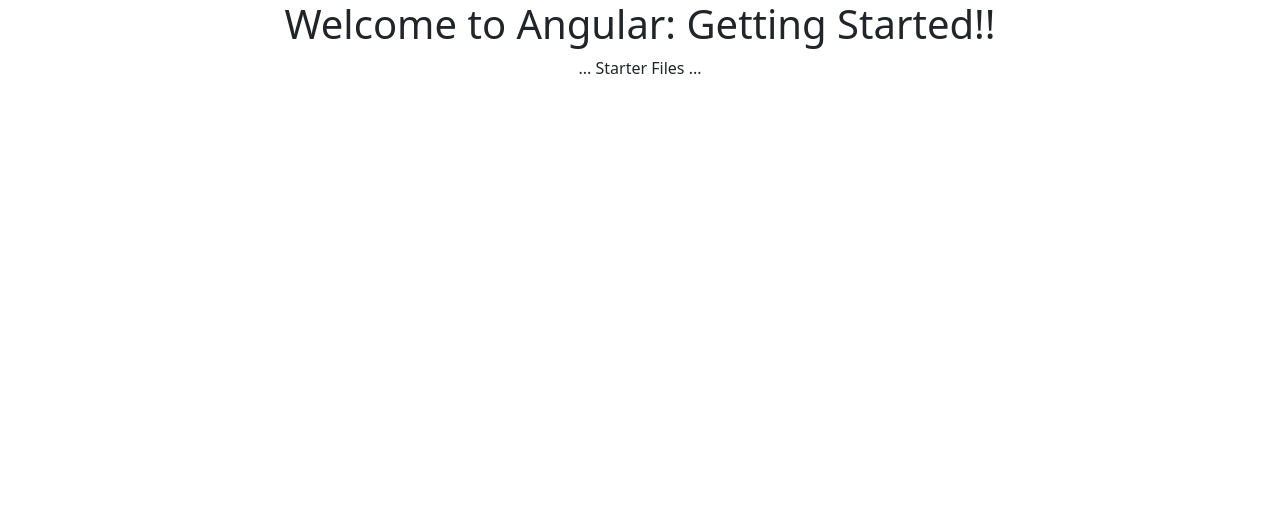
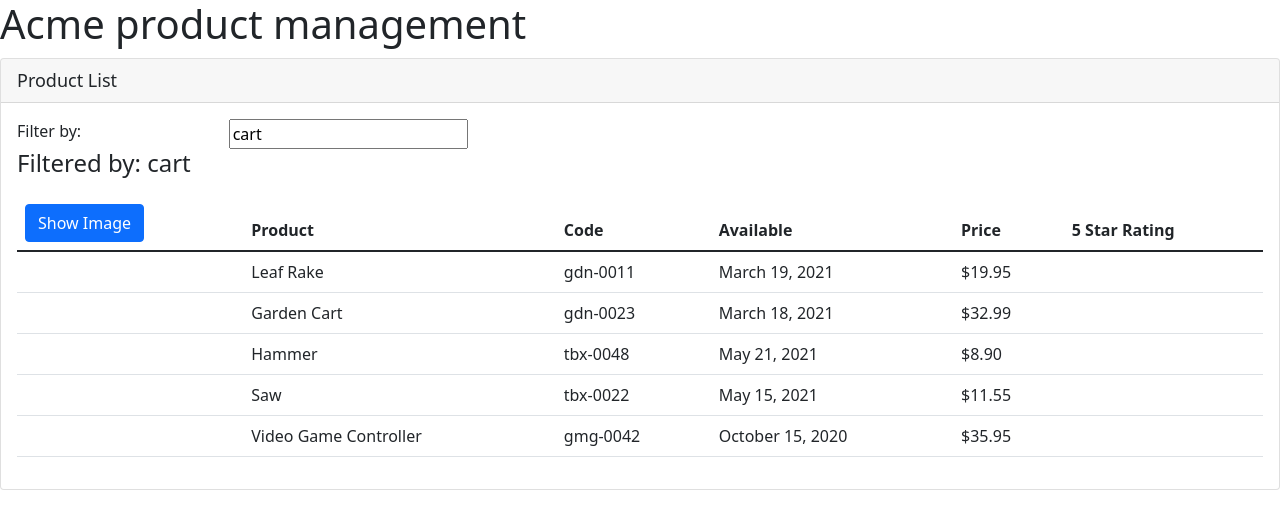
Before and after one commit to NathanL74/Angular-GettingStarted, an Angular app: page /welcome in a window 1280 px wide. Shown: the top 528 px of the page. Built offline with nearby package versions, Linux system fonts and the light colour scheme.

Commit message:
display products list

```diff
--- a/src/app/app.component.ts
+++ b/src/app/app.component.ts
@@ -1,10 +1,13 @@
-import { Component } from '@angular/core';
+import { Component } from "@angular/core";
 
 @Component({
   selector: 'pm-root',
-  templateUrl: './app.component.html',
-  styleUrls: ['./app.component.css']
+  template: `
+  <div> <h1> {{pageTitle}} </h1>
+    <pm-products></pm-products>
+  </div>
+  `
 })
 export class AppComponent {
-  title = 'Angular: Getting Started';
+  pageTitle: string = 'Acme product management';
 }
--- /dev/null
+++ b/src/app/products/product-list.component.html
@@ -0,0 +1,55 @@
+<div class="card">
+    <div class="card-header">
+      {{pageTitle}}
+    </div>
+    <div class="card-body">
+      <div class="row">
+        <div class="col-md-2">Filter by:</div>
+        <div class="col-md-4">
+          <input type="text" [(ngModel)]="listFilter" />
+        </div>
+      </div>
+      <div class="row">
+        <div class="col-md-6">
+          <h4>Filtered by: {{listFilter}}</h4>
+        </div>
+      </div>
+      <div class="table-responsive">
+        <table class="table" *ngIf="products.length">
+          <thead>
+            <tr>
+              <th>
+                <button class="btn btn-primary" (click)='toggleImage()'>
+                  {{showImage ? 'Hide' : 'Show'}} Image
+                </button>
+              </th>
+              <th>Product</th>
+              <th>Code</th>
+              <th>Available</th>
+              <th>Price</th>
+              <th>5 Star Rating</th>
+            </tr>
+          </thead>
+          <tbody>
+            <tr *ngFor="let product of products">
+              <td>
+                <img *ngIf="showImage" [src]="product.imageUrl" [title]="product.productName" [style.width.px]="imageWidth" [style.margin.px]="imageMargin">
+              </td>
+              <td>
+                <!-- <a [routerlink]="['/products', product.productId]"> -->
+                  {{product.productName}}
+                <!-- </a> -->
+              </td>
+              <td>{{product.productCode | lowercase}}</td>
+              <td>{{product.releaseDate}}</td>
+              <td>{{ product.price | currency:'USD':'symbol':'1.2-2'}}</td>
+              <td>
+                <!-- <pm-star [rating]="product.starRating" (ratingclicked)="onRatingClicked($event)"> -->
+                <!-- </pm-star> -->
+              </td>
+            </tr>
+          </tbody>
+        </table>
+      </div>
+    </div>
+  </div>
--- /dev/null
+++ b/src/app/products/product-list.component.ts
@@ -0,0 +1,72 @@
+import { Component } from "@angular/core";
+
+@Component({
+    selector: 'pm-products',
+    templateUrl : './product-list.component.html'
+})
+
+  export class ProductListComponent{
+    pageTitle: string  = 'Product List';
+    imageWidth: number = 50;
+    imageMargin: number = 2;
+    showImage: boolean = false;
+    listFilter: string = 'cart';
+
+    products: any[] = [
+        {
+            "productId": 1,
+            "productName": "Leaf Rake",
+            "productCode": "GDN-0011",
+            "releaseDate": "March 19, 2021",
+            "description": "Leaf rake with 48-inch wooden handle.",
+            "price": 19.95,
+            "starRating": 3.2,
+            "imageUrl": "assets/images/leaf_rake.png"
+          },
+          {
+            "productId": 2,
+            "productName": "Garden Cart",
+            "productCode": "GDN-0023",
+            "releaseDate": "March 18, 2021",
+            "description": "15 gallon capacity rolling garden cart",
+            "price": 32.99,
+            "starRating": 4.2,
+            "imageUrl": "assets/images/garden_cart.png"
+          },
+          {
+            "productId": 5,
+            "productName": "Hammer",
+            "productCode": "TBX-0048",
+            "releaseDate": "May 21, 2021",
+            "description": "Curved claw steel hammer",
+            "price": 8.9,
+            "starRating": 4.8,
+            "imageUrl": "assets/images/hammer.png"
+          },
+          {
+            "productId": 8,
+            "productName": "Saw",
+            "productCode": "TBX-0022",
+            "releaseDate": "May 15, 2021",
+            "description": "15-inch steel blade hand saw",
+            "price": 11.55,
+            "starRating": 3.7,
+            "imageUrl": "assets/images/saw.png"
+          },
+          {
+            "productId": 10,
+            "productName": "Video Game Controller",
+            "productCode": "GMG-0042",
+            "releaseDate": "October 15, 2020",
+            "description": "Standard two-button video game controller",
+            "price": 35.95,
+            "starRating": 4.6,
+            "imageUrl": "assets/images/xbox-controller.png"
+          }
+    ];
+
+    toggleImage(): void {
+      this.showImage = !this.showImage;
+    }
+
+}
```
Also changed, not shown: src/app/app.module.ts (+6 -2 lines).
